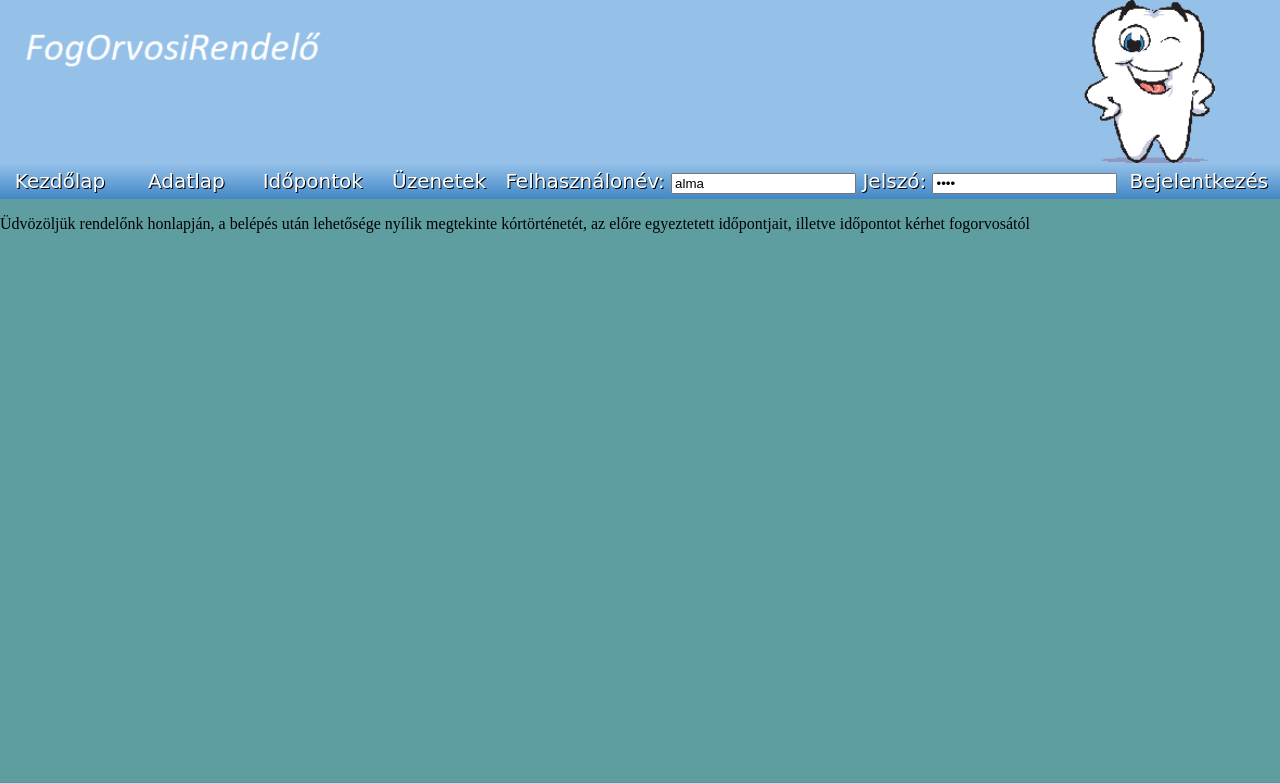
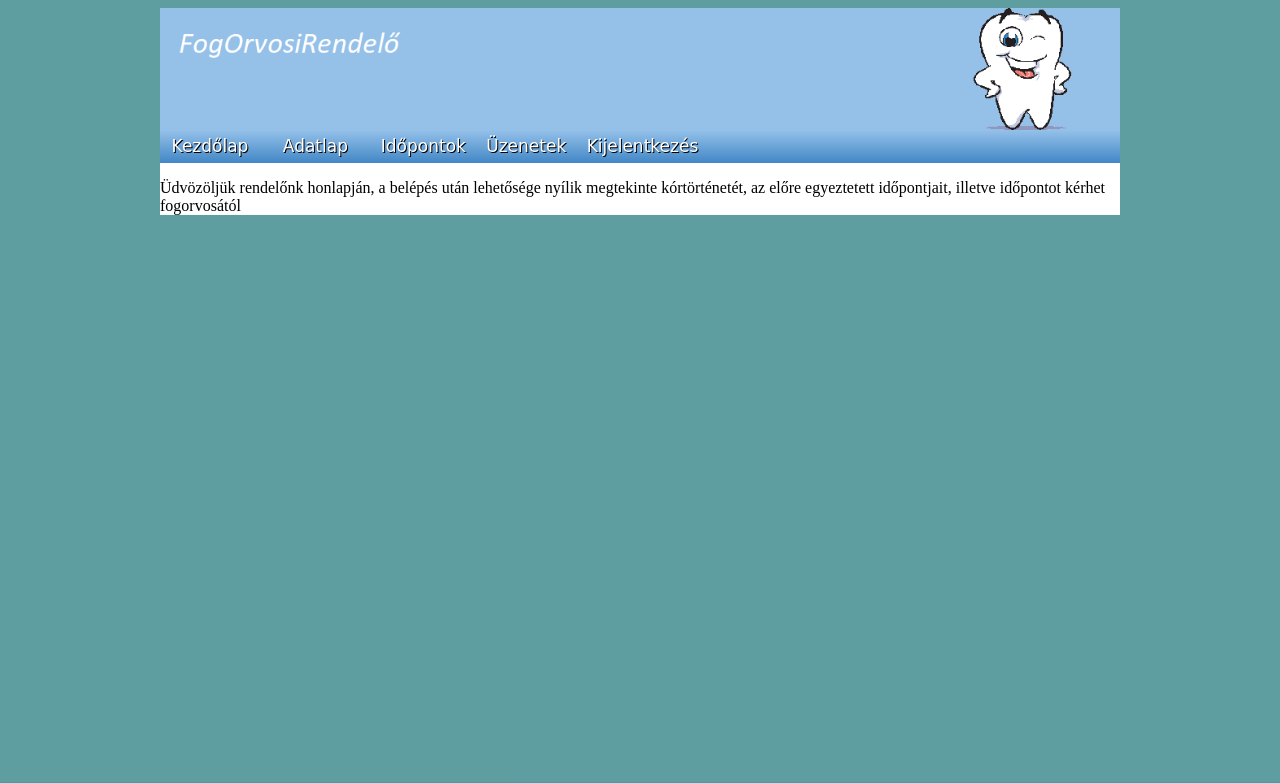
Before and after one commit to kferi702/loginphp, a PHP site: page / in a window 1280 px wide. Shown: the top 783 px of the page. Run offline with PHP 8.4, Linux system fonts and the light colour scheme; the visitor is signed in with stand-in values (Sample User, id 1).

Commit message:
al weblapok létrehozva egy kis formázási igazítás.

```diff
--- a/css/styles.css
+++ b/css/styles.css
@@ -1,7 +1,16 @@
 body{
-    padding: 0;
-    margin: 0;
+
     background-color: cadetblue;
+}
+.container{
+    width: 960px;
+    background-color: white;
+    margin: auto;
+}
+div{
+    display: block;
+
+
 }
 footer{
     position: fixed;
@@ -20,7 +29,7 @@ nav{
     background:    #95c1e9;
     background:    -webkit-linear-gradient(#95c1e9, #4287c6);
     background:    linear-gradient(#95c1e9, #4287c6);
-    font:          normal 400 20px/1 "Overlock", cursive;;
+    font:          normal 400 17px/1 "Overlock", cursive;;
     padding: 0;
 }
 nav li{
@@ -32,10 +41,10 @@ nav ul{
     display: inline;
 }
 nav a{
-    width: 100px;
+    width:         80px;
     border:        0;
     text-decoration: none;
-    padding:       8px 10px;
+    padding:       6px 10px;
     color:         #ffffff;
     display:       inline-block;
     text-align:    center;
@@ -45,35 +54,33 @@ nav a:hover{
     background:    #035192;
     background:    -webkit-linear-gradient(#035192, #4287c6);
     background:    linear-gradient(#035192, #4287c6);
-    border:       0;
-    padding:       8px 10px;
-    color:         #ffffff;
-    display:       inline-block;
-    text-align:    center;
     text-shadow:   1px 1px #000000;
 }
 form{
     display: inline;
     color:         #ffffff;
-    font:          normal 400 20px/1 "Overlock", cursive;;
+    font:          normal 400 17px/1 "Overlock", cursive;;
     text-shadow:   1px 1px #000000;
 }
-#submit {
+form #submit {
     background:    #95c1e9;
     background:    -webkit-linear-gradient(#95c1e9, #4287c6);
     background:    linear-gradient(#95c1e9, #4287c6);
-    border: 0;
-    width: 150px;
+    border:        0;
+    width:         120px;
     text-decoration: none;
     border-radius: 5px;
     padding:       8px 5px;
     color:         #ffffff;
     display:       inline-block;
-    font:          normal 400 20px/1 "Overlock", cursive;;
+    font:          normal 400 17px/1 "Overlock", cursive;
     text-align:    center;
     text-shadow:   1px 1px #000000;
-}#submit:hover{
+}form #submit:hover{
     background:    #035192;
     background:    -webkit-linear-gradient(#035192, #4287c6);
     background:    linear-gradient(#035192, #4287c6);
 }
+input{
+    width: 100px;
+}
--- /dev/null
+++ b/html/head.html
@@ -0,0 +1,5 @@
+<head>
+     <meta charset="UTF-8">
+     <title>FORendelő Bejelentkezés</title>
+     <link rel="stylesheet" href="css/styles.css">
+ </head>
--- /dev/null
+++ b/html/nav_logout.html
@@ -0,0 +1,13 @@
+<img id="head-img" src="FOR_img.bmp" alt="FORendelo">
+<nav>
+    <ul>
+        <li><a href="index.php">Kezdőlap</a><li>
+        <li><a href="adatlap.php">Adatlap</a><li>
+        <li><a href="idopontok.php">Időpontok</a><li>
+        <li><a href="uzenetek.php">Üzenetek</a><li>
+    </ul>
+    <form action="php/logout.php" method="post">
+        <input id="submit" type ="submit" name="submit" value="Kijelentkezés"/>
+
+    </form>
+</nav>
--- a/index.php
+++ b/index.php
@@ -1,31 +1,25 @@
-<?php ?>
+<?php
+session_start();
+    $head= file_get_contents('html/head.html');
+if (isset($_SESSION['usern'])) {
+    $nev=$_SESSION['usern'];
+    $menu= file_get_contents('html/nav_logout.html');
+} else {
+    $menu= file_get_contents('html/nav_login.html');
+}
+?>
 <html>
 
+    <?php
+    echo $head;
+    ?>
+    <body>
+        <div class="container">
 
-    <head>
-        <meta charset="UTF-8">
-        <title>FORendelő Bejelentkezés</title>
-        <link rel="stylesheet" href="css/styles.css">
-    </head>
-    <body>
-        <div class="container" action="login.php" method = "post">
-            <img id="head-img" src="FOR_img.bmp" alt="FORendelo">
-            <nav>
+                <?php
+                echo $menu;
+                ?>
 
-                <ul>
-                    <li><a href="index.php">Kezdőlap</a><li>
-                    <li><a href="adatlap.php">Adatlap</a><li>
-                    <li><a href="idopontok.php">Időpontok</a><li>
-                    <li><a href="uzenetek.php">Üzenetek</a><li>
-                </ul>
-                <form action="connect.php" method="post">
-                    Felhasználonév:
-                    <input type="text" id="uname "name="uname" value="alma" placeholder="felhasználonév" required>
-                    Jelszó:
-                    <input type="password" id="pword" name="pword" value="alma" placeholder="jelszó" required>
-                    <input id="submit" type ="submit" value="Bejelentkezés"/>
-                </form>
-            </nav>
 
             <p>
                 Üdvözöljük rendelőnk honlapján, a belépés után lehetősége
@@ -34,10 +28,9 @@
             </p>
         </div>
         <footer>
-<?php
-echo "Ma " . date("Y.m.d") . " van.";
-?>
+            <?php
+            echo "Ma " . date("Y.m.d") . " van.";
+            ?>
         </footer>
     </body>
-
 </html>
--- /dev/null
+++ b/php/logout.php
@@ -0,0 +1,5 @@
+<?php
+
+session_start();
+session_destroy();
+header("location: ../index.php");
--- /dev/null
+++ b/uzenetek.php
@@ -0,0 +1 @@
+<?php
```
Also changed, not shown: connect.php (deleted, +0 -75 lines), html/nav_login.html (added, +18 -0 lines), idopontok.php (added, +7 -0 lines), login.php (deleted, +0 -8 lines), php/connect.php (added, +16 -0 lines), php/login.php (added, +25 -0 lines).
